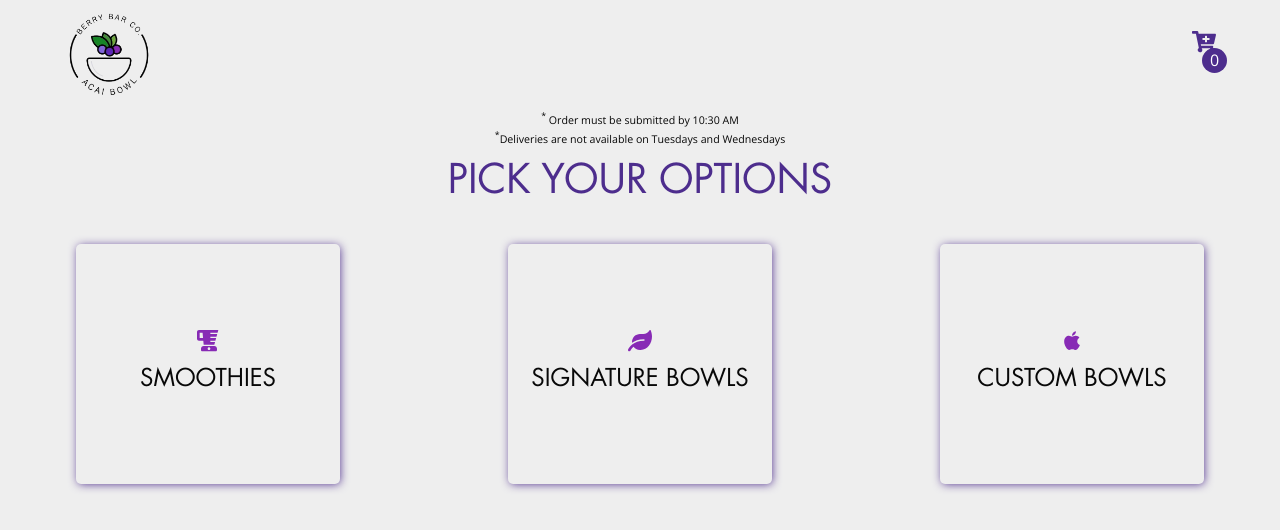
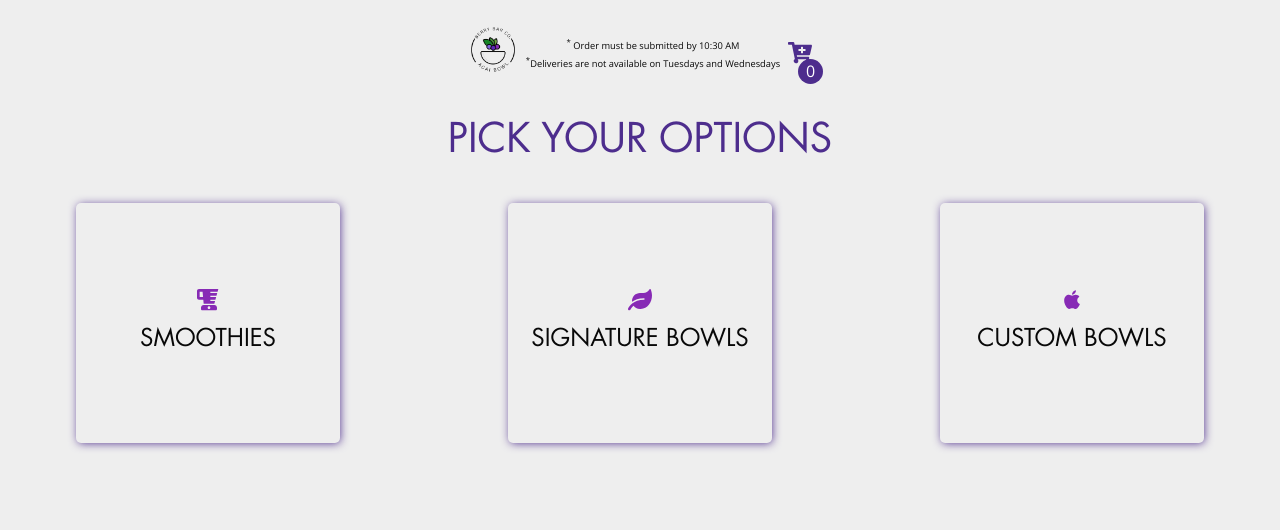
Before and after one commit to daveguz97/berry-group-co-form, a Vue app: page / in a window 1280 px wide. Shown: the top 530 px of the page. Built offline with nearby package versions, Linux system fonts and the light colour scheme.

Commit message:
fixed cap

```diff
--- a/src/components/Header.vue
+++ b/src/components/Header.vue
@@ -70,6 +70,8 @@ onMounted(() => {
 
 <template>
     <header>
+		<div class="wrapper">
+
 			<div class="logo-div">
 					<img @click="navigateHome" class="logo" src="../assets/berry-bar-co-logo.webp" alt="Berry Bar Co. Logo" />
 			</div>
@@ -80,6 +82,7 @@ onMounted(() => {
 				<div class="store-container" @click="navigateCheckout">
 					<font-awesome-icon class="store" icon="cart-plus" size="lg" />
 					<div>{{ calculateState() }}</div>
+				</div>
 		</div>
         <div class="title"><slot></slot></div>
     </header>
@@ -99,6 +102,11 @@ header {
 	top: 0;
 	text-align: center;
 }
+.wrapper {
+	display: flex;
+	align-items: center;
+	margin: 1rem 0;
+}
 .disclaimer {
     display: flex;
     flex-direction: column;
@@ -106,35 +114,26 @@ header {
     justify-content: flex-start;
     text-transform: none;
     font-weight: 600;
-    margin: 0 auto;
+    margin: 0 .5rem;
     justify-content: space-around;
     position: relative;
     top: 0;
-	font-size: .8rem;
+	font-size: .7rem;
 }
 
 .title {
 	font-size: 1.2rem;
 }
 .logo-div {
-	display: flex;
-	flex-direction: row;
-	align-items: center;
-	justify-content: center;
-	position: relative;
-	top: 0;
 	margin: .5rem 0;
 	align-self: flex-start;
 }
 .logo {
-    max-width: 90px;
+    max-width: 50px;
 }
 
 .store-container {
-	position: absolute;
-    top: 30px;
-    right: 0;
-    cursor: pointer;
+	position: relative;
 }
 
 .store-container div {
--- a/src/components/Home.vue
+++ b/src/components/Home.vue
@@ -21,25 +21,25 @@ let bowlPrices = {
 const changeHeader = () => {
     switch (path.value) {
         case '/smoothies':
-            headerTitle.value = `Smoothies - 16 Oz`
+            headerTitle.value = `SMOOTHIES - 16 Oz`
             break
         case '/signatureBowls':
-            headerTitle.value = `Signature Bowls`
+            headerTitle.value = `SIGNATURE BOWLS`
             break
 		case '/customBowlSize':
-			headerTitle.value = 'Choose your Size'
+			headerTitle.value = 'CHOOSE YOUR SIZE'
 			break
         case '/customBowls':
-            headerTitle.value = 'Build your bowl'
+            headerTitle.value = 'BUILD YOUR OWN BOWL'
             break
         case '/checkout':
-            headerTitle.value = 'Checkout'
+            headerTitle.value = 'CHECKOUT'
             break
         case '/success':
 			headerTitle.value = ''
 			break
         default:
-            headerTitle.value = 'Pick your Options'
+            headerTitle.value = 'PICK YOUR OPTIONS'
     }
 }
 
@@ -68,6 +68,7 @@ onMounted(() => {
 <style scoped>
 h4 {
     text-align: center;
+	text-transform: none;
 }
 .wrapper {
 	display: flex;
```
Lines whose indentation alone changed are shown as unchanged.
